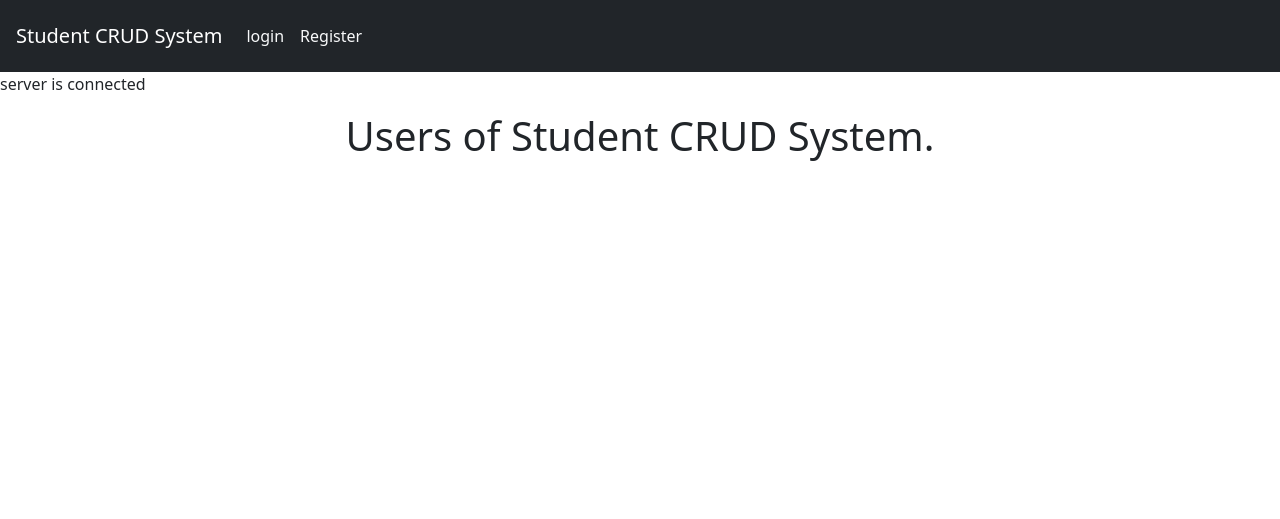
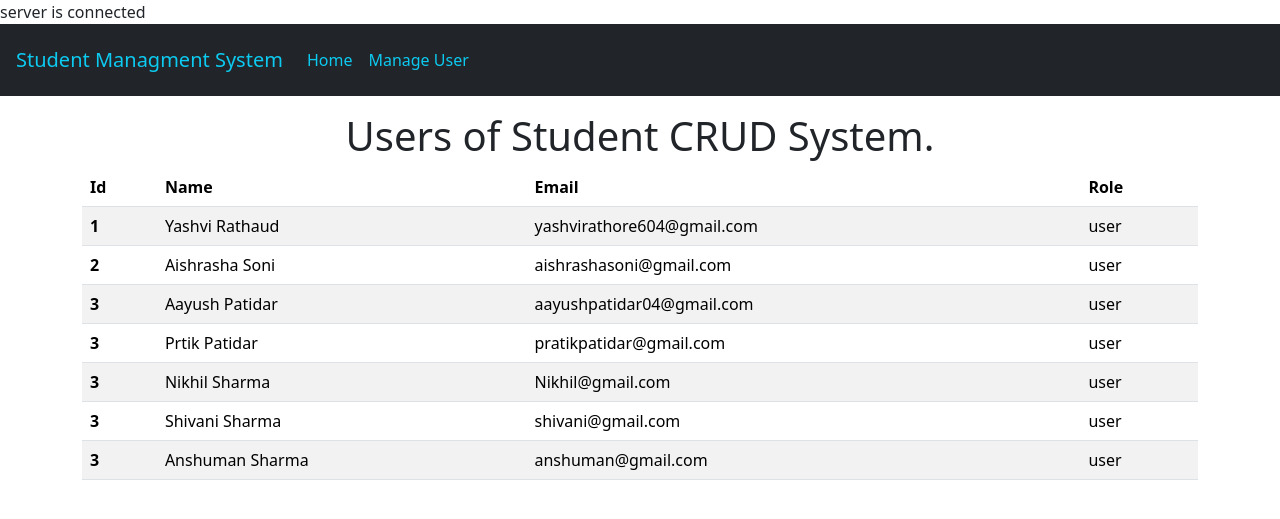
Before and after one commit to yashvirathaud642/SchoolsManagmentSystem, a PHP site: page /home.php in a window 1280 px wide. Shown: the top 519 px of the page. Run offline with PHP 8.4, Linux system fonts and the light colour scheme.

Commit message:
Update home.php

```diff
--- a/home.php
+++ b/home.php
@@ -1,5 +1,8 @@
 <!--<p>welcome user</p>-->
-
+<?php
+include 'dp.php';
+ //echo "<script>alert('welcome user');</script> ";
+?>
 <!DOCTYPE html>
 <html lang="en">
 <head>
@@ -9,16 +12,86 @@
 </head>
 <body>
 <?php
-        include 'loginNavbar.php';
-        require 'dp.php';
+        //include 'loginNavbar.php';
+        //require 'db.php';
         ?>
+        <link href="https://cdn.jsdelivr.net/npm/bootstrap@5.3.2/dist/css/bootstrap.min.css" rel="stylesheet" integrity="sha384-T3c6CoIi6uLrA9TneNEoa7RxnatzjcDSCmG1MXxSR1GAsXEV/Dwwykc2MPK8M2HN" crossorigin="anonymous">
+   <nav class="navbar navbar-expand-lg navbar-light bg-dark p-3">
+    <a class="navbar-brand text-info" href="login.php">Student Managment System </a>
+    <button class="navbar-toggler" type="button" data-toggle="collapse" data-target="#navbarSupportedContent"
+      aria-controls="navbarSupportedContent" aria-expanded="false" aria-label="Toggle navigation">
+      <span class="navbar-toggler-icon"></span>
+    </button>
+    <div class="collapse navbar-collapse" id="navbarSupportedContent">
+
+      <ul class="navbar-nav mr-auto">
+        <li class="nav-item active">
+          <a class="login nav-link text-info" href="home.php">Home</a>
+        </li>
+        <li class="nav-item">
+          <a class="register nav-link text-info" href="manage.php">Manage User</a>
+        </li>
+      </ul>
+    </div>
+  </nav>
         <div class="container">
             <h1 class="mt-3 text-center">Users of Student CRUD System.</h1>
         </div>
-
+    <div class="container">
+    <table class="table table-striped">
+  <thead class="thead-light">
+    <tr>
+      <th scope="col">Id</th>
+      <th scope="col">Name</th>
+      <th scope="col">Email</th>
+      <th scope="col">Role</th>
+    </tr>
+  </thead>
+  <tbody>
+    <tr>
+      <th scope="row">1</th>
+      <td>Yashvi Rathaud</td>
+      <td>yashvirathore604@gmail.com</td>
+      <td>user</td>
+    </tr>
+    <tr>
+      <th scope="row">2</th>
+      <td>Aishrasha Soni</td>
+      <td>aishrashasoni@gmail.com</td>
+      <td>user</td>
+    </tr>
+    <tr>
+      <th scope="row">3</th>
+      <td>Aayush Patidar</td>
+      <td>aayushpatidar04@gmail.com</td>
+      <td>user</td>
+    </tr>
+    <tr>
+      <th scope="row">3</th>
+      <td>Prtik Patidar</td>
+      <td>pratikpatidar@gmail.com</td>
+      <td>user</td>
+    </tr>
+    <tr>
+      <th scope="row">3</th>
+      <td>Nikhil Sharma</td>
+      <td>Nikhil@gmail.com</td>
+      <td>user</td>
+    </tr>
+    <tr>
+      <th scope="row">3</th>
+      <td>Shivani Sharma</td>
+      <td>shivani@gmail.com</td>
+      <td>user</td>
+    </tr>
+    <tr>
+      <th scope="row">3</th>
+      <td>Anshuman Sharma</td>
+      <td>anshuman@gmail.com</td>
+      <td>user</td>
+    </tr>
+  </tbody>
+</table>
+    </div>
 </body>
 </html>
-<?php
-//include 'db.php';
- //echo "<script>alert('welcome user');</script> ";
-?>
```
